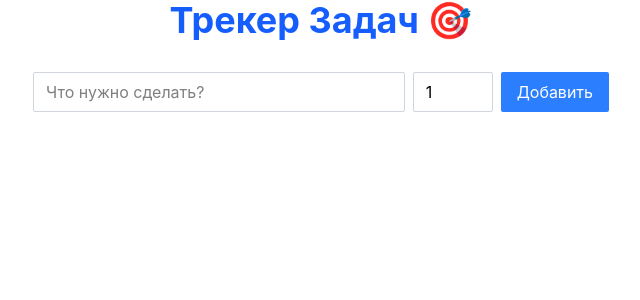
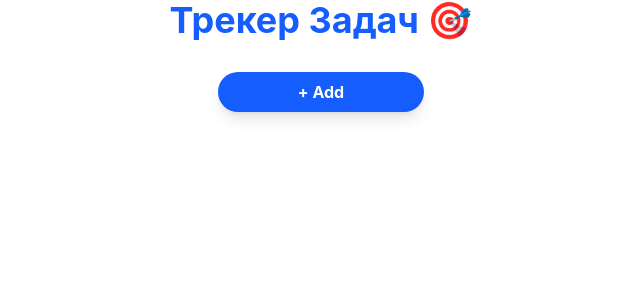
Before and after one commit to Viacheslav-Ognev/task-tracker, a React app: page / in a window 1280 px wide. Shown: the top 300 px of the page, without its empty margins (319-959 px from the left). Built offline with nearby package versions, Linux system fonts and the light colour scheme; the HTML template or start-up script is replaced by a standard one.

Commit message:
create modal window, do new component

```diff
--- a/src/App.tsx
+++ b/src/App.tsx
@@ -1,5 +1,6 @@
 import { useState, useEffect } from "react";
 import TaskCard from "./components/TaskCard";
+import ModalAddTask from "./components/ModalAddTask";
 import { addDays } from "date-fns";
 
 // обьявляем типы для массива
@@ -13,7 +14,8 @@ export type Task = {
 };
 
 function App() {
-  //определение типов в массиве
+
+  const [isModalOpen, setIsModalOpen] = useState(false);
 
   // главный масив
   const [tasks, setTasks] = useState<Task[]>(() => {
@@ -23,10 +25,6 @@ function App() {
     }
     return [];
   });
-
-  // массив для инпута
-  const [inputValue, setInputValue] = useState("");
-  const [daysValue, setDaysValue] = useState(1);
 
   // локальное хранилище
   useEffect(() => {
@@ -41,22 +39,17 @@ function App() {
   };
 
   // функция добавления задания с очищением инпута
-  const handleAddTask = () => {
-    if (inputValue.trim() === "") return;
-
+  const handleAddTask = (newTitle: string, newDays: number) => {
     const newTask = {
       count: 0,
       id: Date.now(),
-      title: inputValue,
-      days: daysValue,
+      title: newTitle,
+      days: newDays,
       isDone: false,
-      nextDate: addDays(new Date(), daysValue).getTime(),
+      nextDate: addDays(new Date(), newDays).getTime(),
     };
 
     setTasks([...tasks, newTask]);
-    // очищаем поле инпут
-    setInputValue("");
-    setDaysValue(1);
   };
 
   // функция смены задачи сделанна\не сделанна
@@ -74,7 +67,7 @@ function App() {
     setTasks(updatedTasks);
   };
 
-// изменяем задачу
+  // изменяем задачу
   const handleEditeTask = (
     idTask: number,
     newTitle: string | number,
@@ -83,7 +76,7 @@ function App() {
     const editTask = tasks.map((task) => {
       if (task.id === idTask) {
         return { ...task, title: newTitle, days: newDays };
-      };
+      }
       return task;
     });
     setTasks(editTask);
@@ -92,32 +85,8 @@ function App() {
   return (
     <div className=" pb-5 font-sans max-w-xl mx-auto">
       <h1 className=" text-4xl text-blue-600 font-bold mb-8 text-center">
-        {" "}
-        Трекер Задач 🎯{" "}
+        Трекер Задач 🎯
       </h1>
-
-      <div className=" flex gap-2 mb-6">
-        <input
-          type="text"
-          placeholder="Что нужно сделать?"
-          value={inputValue}
-          onChange={(e) => setInputValue(e.target.value)}
-          className=" border border-gray-300 rounded-xs px-3 w-full"
-        />
-        <input
-          type="number"
-          min="1"
-          value={daysValue}
-          onChange={(e) => setDaysValue(Number(e.target.value))}
-          className=" border border-gray-300 rounded-xs px-3 w-20"
-        />
-        <button
-          onClick={handleAddTask}
-          className=" bg-blue-500 text-white px-4 py-2 rounded-xs hover:bg-blue-600"
-        >
-          Добавить
-        </button>
-      </div>
 
       <div>
         {tasks.map((task) => (
@@ -126,10 +95,26 @@ function App() {
             task={task}
             onDelete={handleDelete}
             onComplete={handleCompleteTask}
-            onEdit = {handleEditeTask}
+            onEdit={handleEditeTask}
           />
         ))}
       </div>
+
+      <div className=" flex justify-center mb-8">
+        <button onClick={() => setIsModalOpen(true)}
+        className=" bg-blue-600 text-white font-bold py-2 px-20 rounded-full shadow-lg hover:scale-105 transition-transform"
+        >
+          + Add
+        </button>
+      </div>
+
+        {isModalOpen && (
+          <ModalAddTask
+            onClose={() => setIsModalOpen(false)}
+            onAdd={handleAddTask}
+            />
+        )}
+
     </div>
   );
 }
--- /dev/null
+++ b/src/components/ModalAddTask.tsx
@@ -0,0 +1,58 @@
+import { useState } from "react";
+
+type ModalProps = {
+  onClose: () => void;
+  onAdd: (title: string, days: number) => void;
+};
+
+export default function ModalAddTask({ onClose, onAdd }: ModalProps) {
+
+  const [inputValue, setInputValue] = useState("");
+  const [daysValue, setDaysValue] = useState(1);
+
+  const handleSave = () => {
+    if (inputValue.trim() === "") return;
+
+    onAdd(inputValue, daysValue);
+    onClose();
+  };
+
+  return (
+    <div className=" fixed inset-0 z-50 bg-black\50 flex items-center justify-center backdrop-blur-sm">
+      <div className=" bg-white p-6 rounded-lg shadow-xl w-full max-w-md relative">
+        <button
+          className=" absolute top-3 right-4 text-gray-400 hover:text-gray-800 font-bold"
+          onClick={() => onClose()}
+        >
+          ✕
+        </button>
+
+        <h2 className=" text-2xl font-bold mb-4">Новая задача</h2>
+
+        <div className=" flex flex-col gap-3">
+          <input
+            type="text"
+            placeholder="Что нужно сделать?"
+            value={inputValue}
+            onChange={(e) => setInputValue(e.target.value)}
+            className=" border border-gray-300 rounded-xs px-3 w-full"
+          />
+          <input
+            type="number"
+            min="1"
+            value={daysValue}
+            onChange={(e) => setDaysValue(Number(e.target.value))}
+            className=" border border-gray-300 rounded-xs px-3 w-20"
+          />
+
+          <button
+            onClick={handleSave}
+            className=" bg-blue-500 text-white px-4 py-2 rounded-xs hover:bg-blue-600"
+          >
+            Добавить
+          </button>
+        </div>
+      </div>
+    </div>
+  );
+}
--- a/src/components/TaskCard.tsx
+++ b/src/components/TaskCard.tsx
@@ -93,9 +93,9 @@ export default function TaskCard({
         </p>
         <p className=" text-blue-600 mt-1">
           {isOverdue && (
-            <p className=" text-red-800 border-red-600 font-bold mb-1">
-              "⚠️ Просрочено!"
-            </p>
+            <span className=" text-red-800 border-red-600 font-bold mb-1">
+              ⚠️ Просрочено!
+            </span>
           )}
           Следующее выполнение:{" "}
           {task.nextDate ? format(task.nextDate, "dd.MM.yyyy") : " Нет даты"}
```
